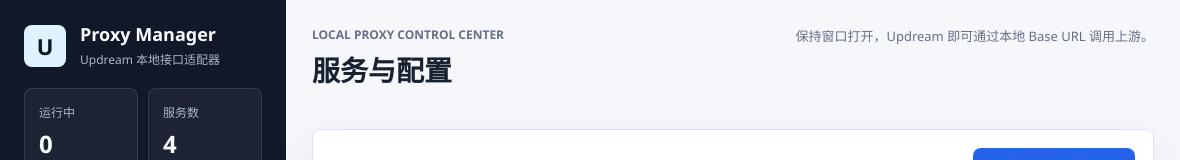
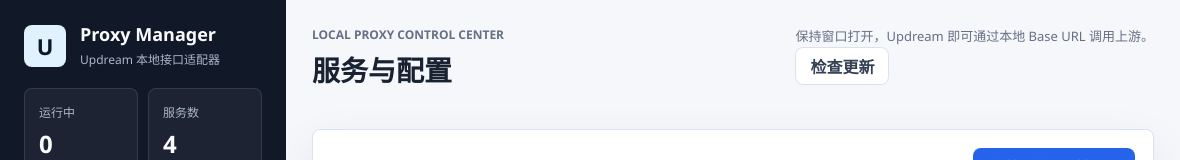
Before and after one commit to z505644252/updream-proxy-manager, an Electron app: page electron-launcher/src/renderer/index.html in a window 1180 px wide. Shown: the top 160 px of the page. Drawn offline with Linux system fonts and the light colour scheme; no server answers.

Commit message:
Sync v1.0.2 update check release

```diff
--- a/electron-launcher/src/renderer/index.html
+++ b/electron-launcher/src/renderer/index.html
@@ -42,8 +42,11 @@
             <p class="eyebrow">Local proxy control center</p>
             <h2>服务与配置</h2>
           </div>
-          <div class="topbar-note">
-            保持窗口打开，Updream 即可通过本地 Base URL 调用上游。
+          <div class="topbar-side">
+            <div class="topbar-note">
+              保持窗口打开，Updream 即可通过本地 Base URL 调用上游。
+            </div>
+            <button class="ghost" id="checkUpdatesBtn">检查更新</button>
           </div>
         </header>
 
```
